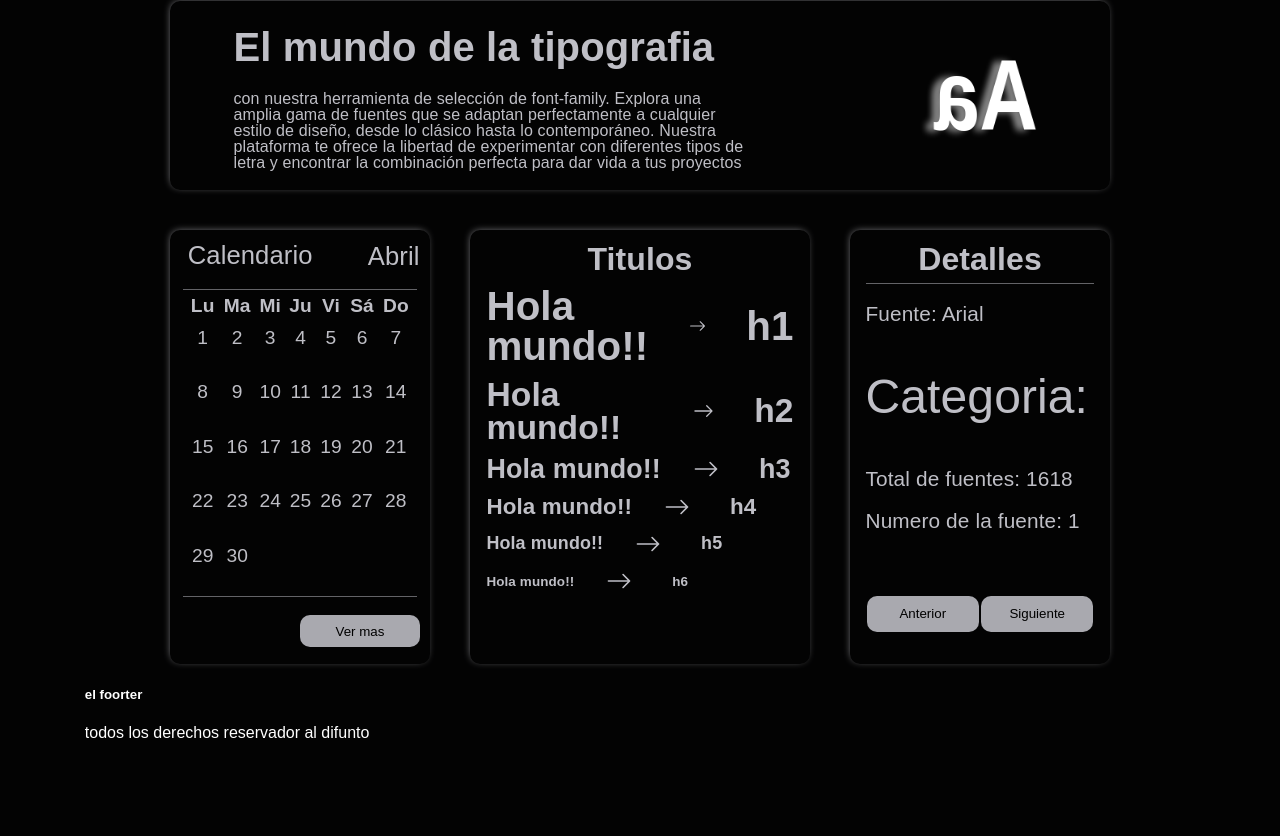
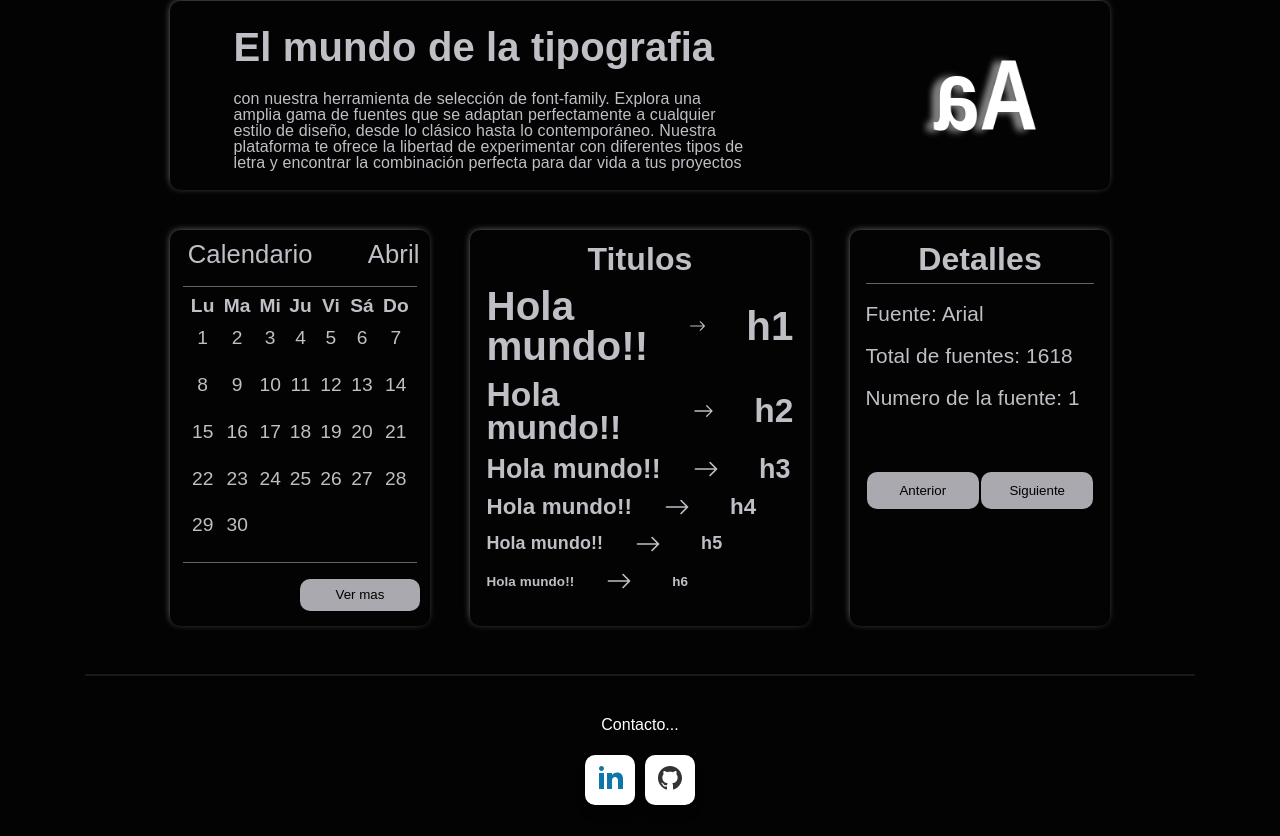
Before and after one commit to Alan-Ribeca/practicas-React, a React (Vite) app in the folder Family/fontFamily/: page / in a window 1280 px wide. Shown: the part 535-1371 px from the top of the page. Before the commit the page ends 1293 px from the top, so only its background shows below. Built offline with nearby package versions, Linux system fonts and the light colour scheme; no server answers.

Commit message:
footer terminado

```diff
--- a/Family/fontFamily/src/components/footer/Footer.jsx
+++ b/Family/fontFamily/src/components/footer/Footer.jsx
@@ -1,10 +1,49 @@
-import "./footer.scss"
+import "./footer.scss";
 
 export const Footer = () => {
   return (
-    <div>
-        <h5>el foorter</h5>
-        <p>todos los derechos reservador al difunto </p>
+    <div className="footer">
+      <hr className="hrFooter" />
+      <p className="infoPersonal">Contacto...</p>
+      <div className="social-links">
+        <div id="linkedin" className="social-btn flex-center">
+          <a
+            href="https://www.linkedin.com/in/alanribeca13/"
+            className="ancla"
+            target="_blank"
+            rel="noopener noreferrer"
+          >
+            <svg
+              viewBox="0 0 24 24"
+              height="24"
+              width="24"
+              xmlns="http://www.w3.org/2000/svg"
+            >
+              <path d="M4.98 3.5c0 1.381-1.11 2.5-2.48 2.5s-2.48-1.119-2.48-2.5c0-1.38 1.11-2.5 2.48-2.5s2.48 1.12 2.48 2.5zm.02 4.5h-5v16h5v-16zm7.982 0h-4.968v16h4.969v-8.399c0-4.67 6.029-5.052 6.029 0v8.399h4.988v-10.131c0-7.88-8.922-7.593-11.018-3.714v-2.155z"></path>
+            </svg>
+            <span className="enlace link">Linkedin</span>
+          </a>
+        </div>
+
+        <div id="github" className="social-btn flex-center">
+          <a
+            href="https://github.com/Alan-Ribeca"
+            className="ancla"
+            target="_blank"
+            rel="noopener noreferrer"
+          >
+            <svg
+              viewBox="0 0 24 24"
+              height="24"
+              width="24"
+              xmlns="http://www.w3.org/2000/svg"
+            >
+              <path d="M12 0c-6.626 0-12 5.373-12 12 0 5.302 3.438 9.8 8.207 11.387.599.111.793-.261.793-.577v-2.234c-3.338.726-4.033-1.416-4.033-1.416-.546-1.387-1.333-1.756-1.333-1.756-1.089-.745.083-.729.083-.729 1.205.084 1.839 1.237 1.839 1.237 1.07 1.834 2.807 1.304 3.492.997.107-.775.418-1.305.762-1.604-2.665-.305-5.467-1.334-5.467-5.931 0-1.311.469-2.381 1.236-3.221-.124-.303-.535-1.524.117-3.176 0 0 1.008-.322 3.301 1.23.957-.266 1.983-.399 3.003-.404 1.02.005 2.047.138 3.006.404 2.291-1.552 3.297-1.23 3.297-1.23.653 1.653.242 2.874.118 3.176.77.84 1.235 1.911 1.235 3.221 0 4.609-2.807 5.624-5.479 5.921.43.372.823 1.102.823 2.222v3.293c0 .319.192.694.801.576 4.765-1.589 8.199-6.086 8.199-11.386 0-6.627-5.373-12-12-12z"></path>
+            </svg>
+            <span className="enlace">Git-Alan</span>
+          </a>
+        </div>
+      </div>
     </div>
-  )
-}
+  );
+};
--- a/Family/fontFamily/src/components/footer/footer.scss
+++ b/Family/fontFamily/src/components/footer/footer.scss
@@ -0,0 +1,98 @@
+.footer {
+  margin: 3rem 0 2rem 0;
+  height: 130px;
+
+  .hrFooter {
+    border: 0.5px solid rgba(192, 176, 176, 0.116);
+  }
+
+  .infoPersonal {
+    margin-top: 2.5rem;
+    text-align: center;
+  }
+
+  .social-links,
+  .flex-center {
+    display: flex;
+    justify-content: center;
+    align-items: center;
+  }
+
+  .social-btn {
+    cursor: pointer;
+    height: 50px;
+    width: 50px;
+    font-family: "Titillium Web", sans-serif;
+    color: #333;
+    border-radius: 10px;
+    box-shadow: 0px 10px 10px rgba(0, 0, 0, 0.1);
+    background: white;
+    margin: 5px;
+    transition: 0.3s;
+    justify-content: center;
+  }
+
+  .social-btn svg {
+    height: 24px;
+    width: 24px;
+  }
+
+  .social-btn span {
+    width: 0px;
+    overflow: hidden;
+    transition: 0.3s;
+    text-align: center;
+    margin-left: 5px;
+  }
+
+  .social-btn:hover {
+    width: 150px;
+    border-radius: 5px;
+    box-shadow: 0.1em 0.1em 0.6em 0.2em #7b52b9;
+  }
+
+  .social-btn:hover span {
+    padding: 2px;
+    width: 80px;
+  }
+
+  .social-btn .enlace {
+    display: none;
+    transition: opacity 0.3s;
+  }
+
+  .social-btn:hover .enlace {
+    display: block;
+    width: 100%;
+    margin-left: 0.5rem;
+  }
+
+  .ancla {
+    color: #000000;
+    width: 100%;
+    text-decoration: none;
+    position: relative;
+    margin: 1rem;
+
+    .enlace {
+      position: absolute;
+      top: 10%;
+      left: 5%;
+    }
+
+    .link {
+      position: absolute;
+      top: 17%;
+      left: 2%;
+    }
+  }
+
+  #linkedin svg {
+    fill: #0e76a8;
+    margin: 0 0 0.2rem 0.1rem;
+  }
+
+  #github {
+    fill: #333;
+  }
+}
--- a/Family/fontFamily/src/components/gridCuatro/GridCuatro.jsx
+++ b/Family/fontFamily/src/components/gridCuatro/GridCuatro.jsx
@@ -8,7 +8,6 @@
     handleClickAnterior,
     handleClickSiguiente,
     indexActual,
-    category
   } = useContext(counterContext);
 
   return (
@@ -19,7 +18,6 @@
         <p className="nombreFuente">
           Fuente: {selectedFont ? selectedFont : "Arial"}
         </p>
-        <p className="category">Categoria: {category}</p>
         <p className="nombreFuente">Total de fuentes: 1618</p>
         <p className="nombreFuente">
           Numero de la fuente: {indexActual ? indexActual : 1}
```
